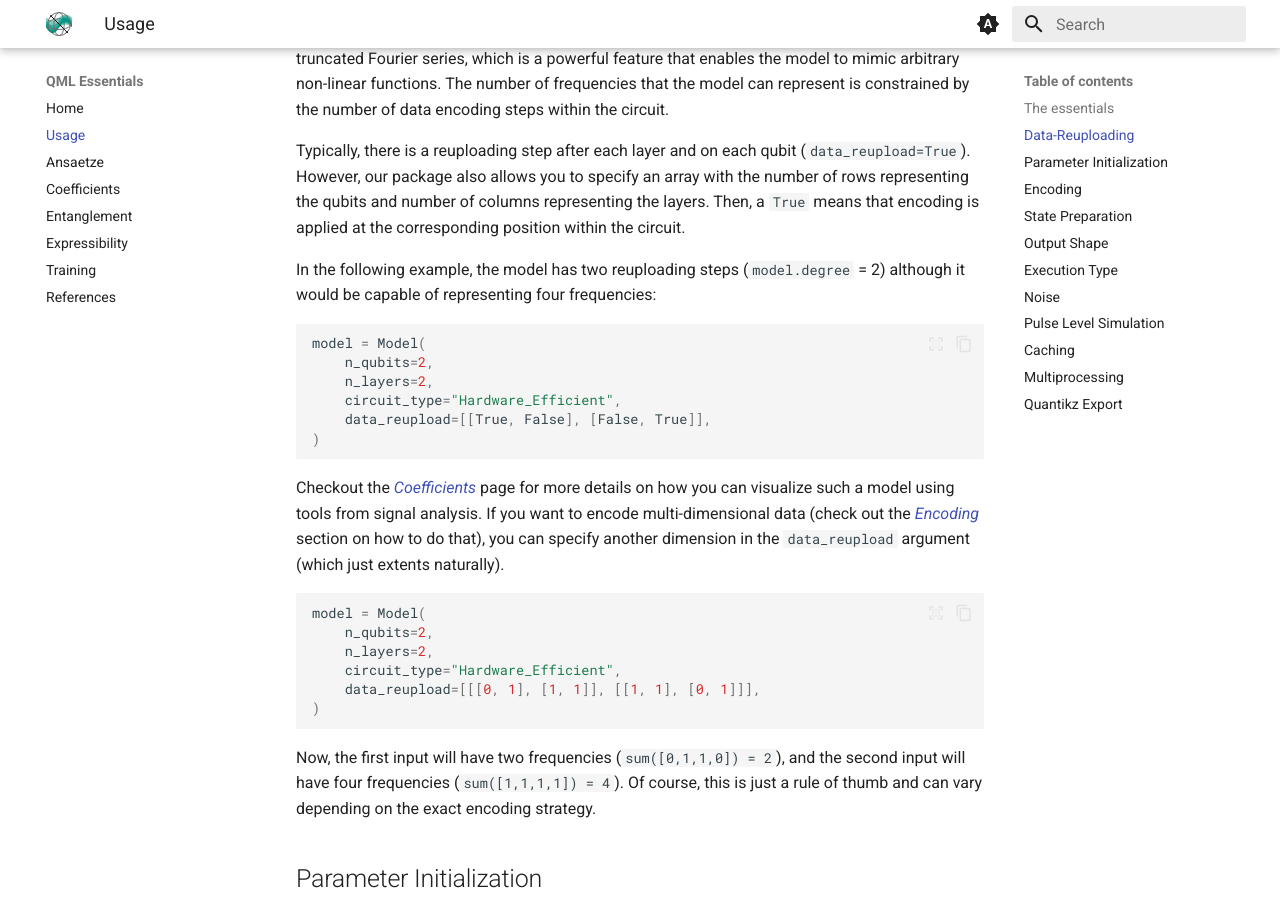
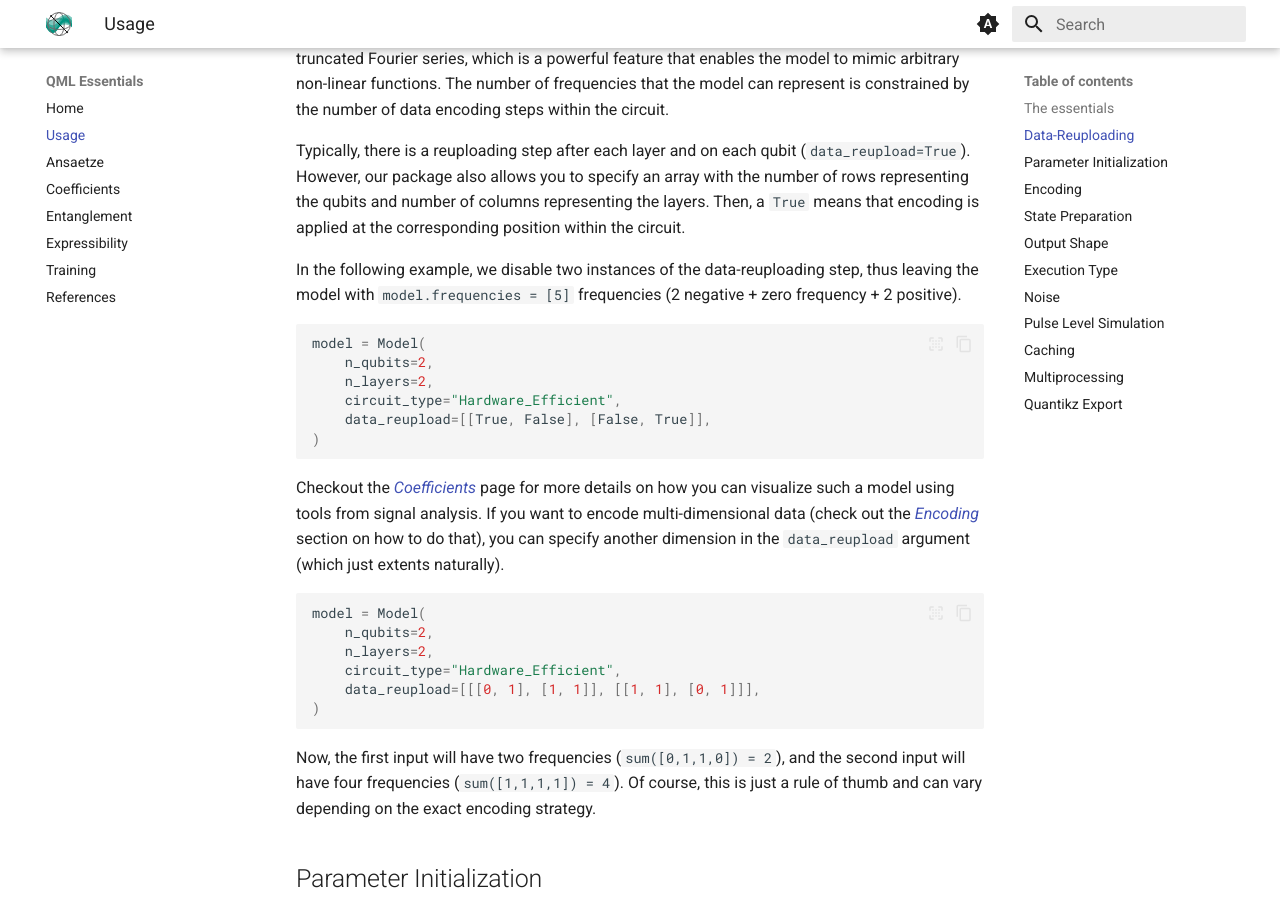
Before and after one commit to cirKITers/qml-essentials, an MkDocs documentation site: the page built from docs/usage.md, in a window 1280 px wide and 900 px high, scrolled down 1481 px. Built offline with MkDocs 1.6.1 and Material for MkDocs 9.7.7, drawn with Linux system fonts in a browser that asks for light colours; emoji names are drawn with the system emoji font; some of the changed text lies outside the part shown.

Commit message:
deprecated model.degree
Signed-off-by: Melvin Strobl <lc3267@kit.edu>

````diff
--- a/docs/usage.md
+++ b/docs/usage.md
@@ -52,7 +52,7 @@ Typically, there is a reuploading step after each layer and on each qubit (`data
 However, our package also allows you to specify an array with the number of rows representing the qubits and number of columns representing the layers.
 Then, a `True` means that encoding is applied at the corresponding position within the circuit.
 
-In the following example, the model has two reuploading steps (`model.degree` = 2) although it would be capable of representing four frequencies:
+In the following example, we disable two instances of the data-reuploading step, thus leaving the model with `model.frequencies = [5]` frequencies (2 negative + zero frequency + 2 positive).
 
 ```python
 model = Model(
@@ -109,7 +109,6 @@ If you want to visualize zero-valued encoding gates in the model, set `remove_ze
 
 In case of a multi-dimensional input, you can obtain the highest frequency in each encoding dimension from the `model.frequencies` property.
 Note that, `model.frequencies` includes the negative and zero frequency (i.e. the full spectrum).
-Now, `model.degree` in turn will reflect the highest number in this list.
 
 By default, all encodings are `Hamming` encodings, meaning, all encodings are applied equally in each data-reuploading step.
 Note it is also possible to provide a custom encoding as the `encoding` argument essentially accepts any callable or list of callables see [here](ansaetze.md#custom-encoding) for more details.
````
Also changed, not shown: docs/usage.ipynb, 2 other files.
